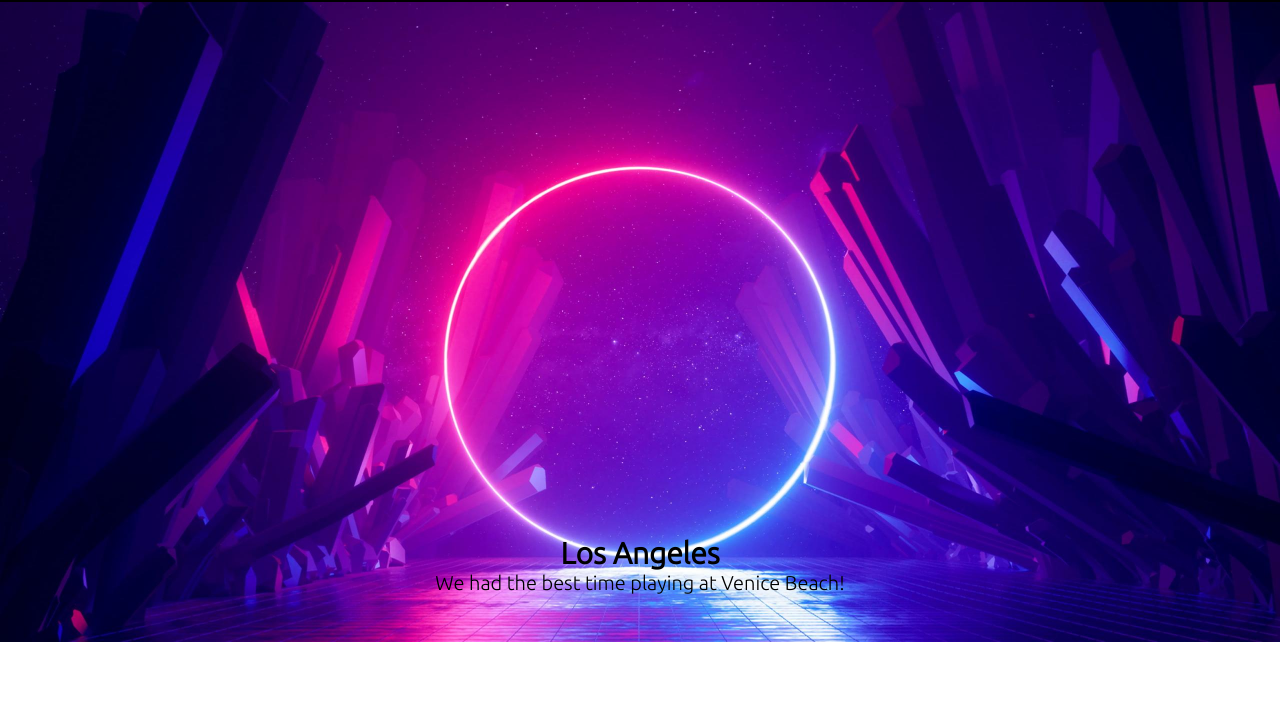
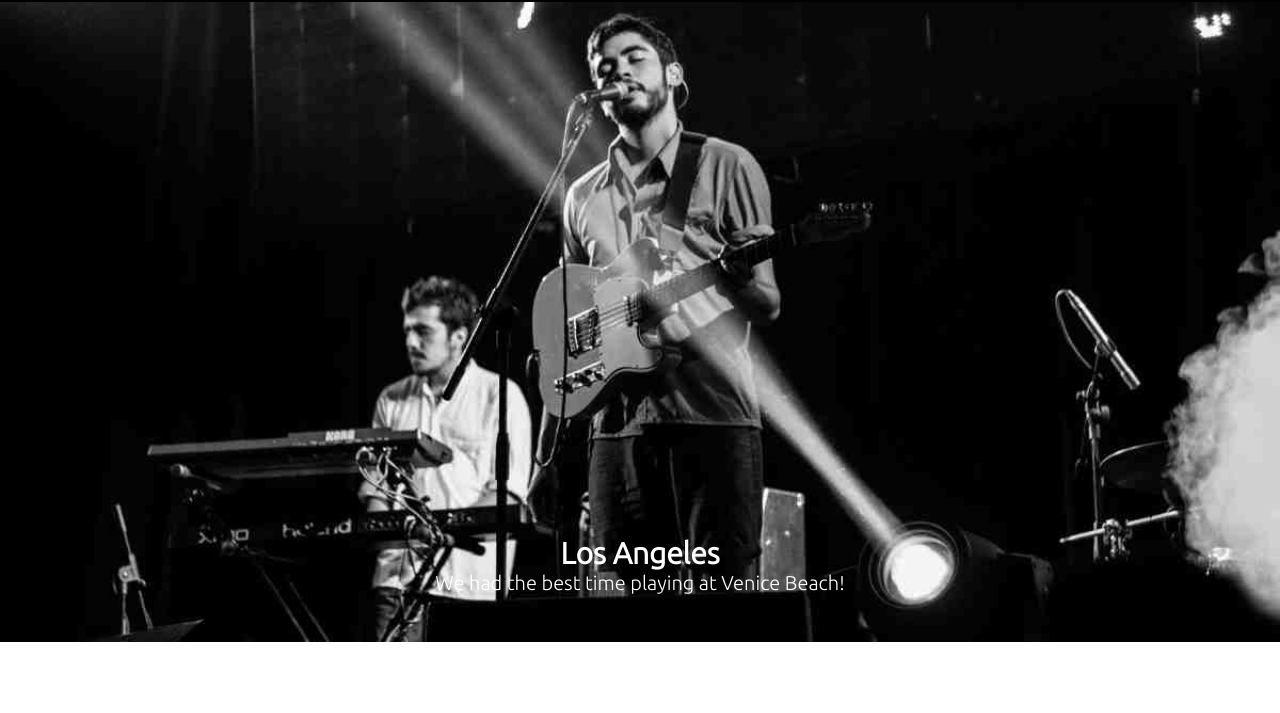
Before and after one commit to phuocem201/The-band, a plain HTML site: page index.html in a window 1280 px wide. Shown: the part 68-781 px from the top of the page. Drawn offline with Linux system fonts and the light colour scheme; a script that the page names is missing.

Commit message:
update slider

```diff
--- a/assets/css/style.css
+++ b/assets/css/style.css
@@ -157,7 +157,7 @@ html {
     position: relative;
     margin-top: 70px;
     padding-top: 50%;
-    background: url(/assets/img/slider/slider3.jpg) top center /cover no-repeat;
+    background: url(/assets/img/slider/chicago.jpg) top center /cover no-repeat;
 }
 
 #slider .text-content {
@@ -170,13 +170,13 @@ html {
 }
 
 #slider .text-heading {
-    color: #000;
+    color: #fff;
     font-weight: 2000;
     font-size: 30px;
 }
 
 #slider .text-description {
-    color: #000;
+    color: #fff;
     font-size: 20px;
 }
 
```
Also changed, not shown: assets/img/slider/chicago.jpg (added).
